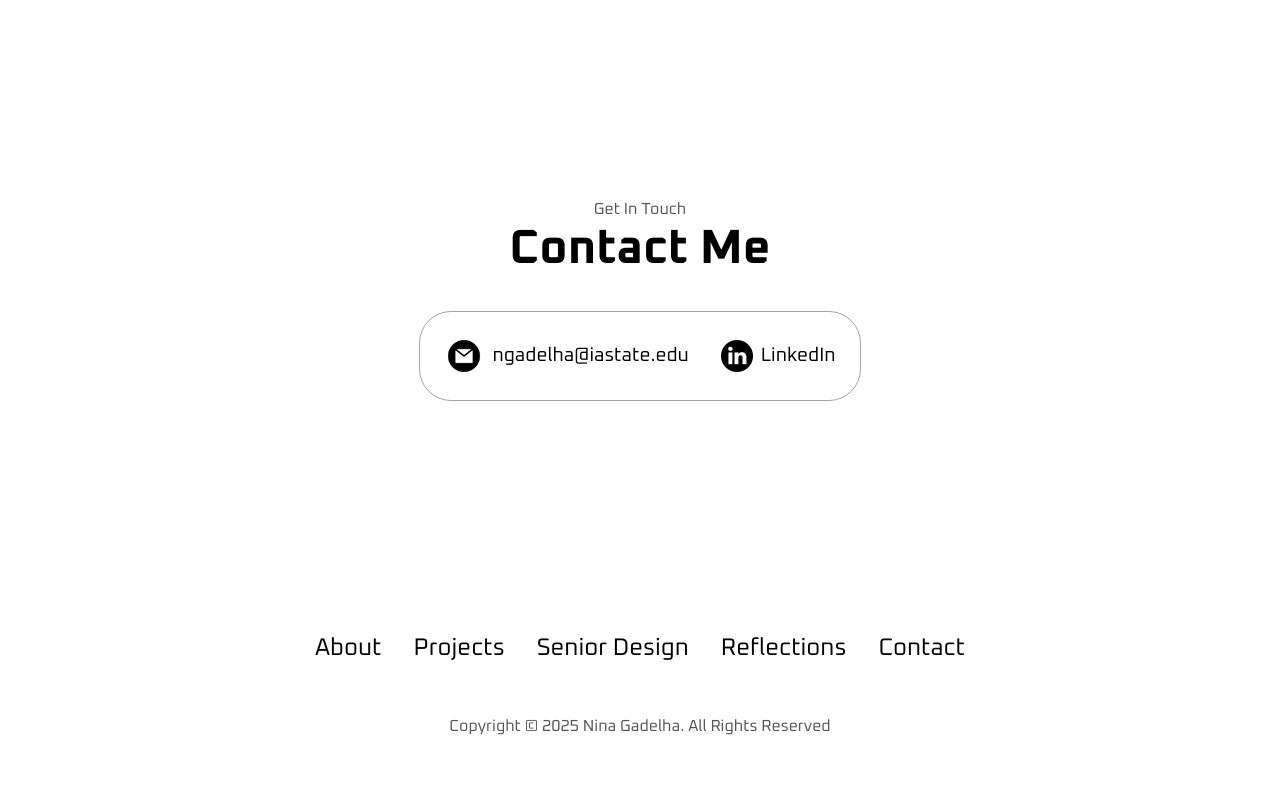
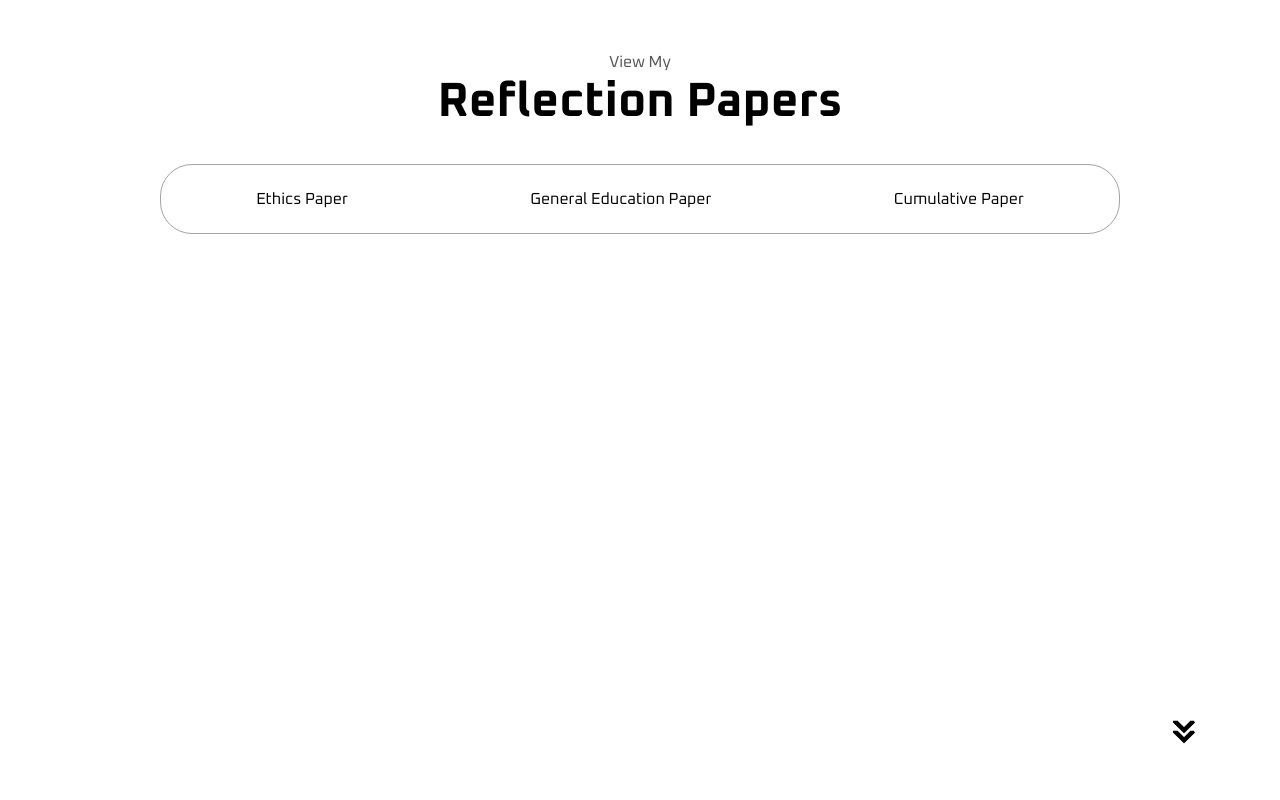
Before and after one commit to ninagadelha/Senior_Portfolio_Website, a plain HTML site: page index.html in a window 1280 px wide. Shown: the part 3060-3860 px from the top of the page. Drawn offline with Linux system fonts and the light colour scheme; a web font is replaced by a local one.

Commit message:
basic outline done, customization next

```diff
--- a/index.html
+++ b/index.html
@@ -227,6 +227,26 @@
             onclick="location.href='./#reflections'"
             />
         </section>
+        <section id="reflections">
+            <p class="section__text__p1">View My</p>
+            <h1 class="title">Reflection Papers</h1>
+            <div class="reflections-details-container">
+                <div class="about-containers">
+                    <div class="details-container">
+                        <div class="text-container">
+                            <p><a href="./assets/pdfs/4940_EthicsPaper.pdf" target="_blank">Ethics Paper</a></p>
+                            <p><a href="./assets/pdfs/4940_Cumulative_Paper.pdf" target="_blank">General Education Paper</a></p>
+                            <p><a href="./assets/pdfs/4940_Cumulative_Paper.pdf" target="_blank">Cumulative Paper</a></p>
+                        </div>
+                    </div>
+                </div>
+            </div>
+            <img src="./assets/arrow.png"
+            alt="Arrow icon"
+            class="icon arrow"
+            onclick="location.href='./#contact'"
+            />
+        </section>
         <section id = "contact">
             <p class="section__text__p1">Get In Touch</p>
                 <h1 class="title">Contact Me</h1>
--- a/style.css
+++ b/style.css
@@ -364,6 +364,18 @@ section{
     justify-content: space-around;
 }
 
+/*reflections*/
+#reflections{
+    position: relative;
+}
+
+.reflections-details-container{
+    display: flex;
+    justify-content: center;
+    flex-direction: column;
+}
+
+
 /*contact*/
 #contact{
     display: flex;
```
Also changed, not shown: 2 other files.
